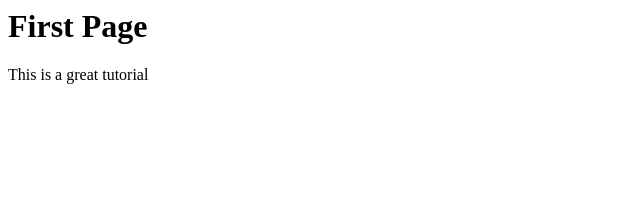
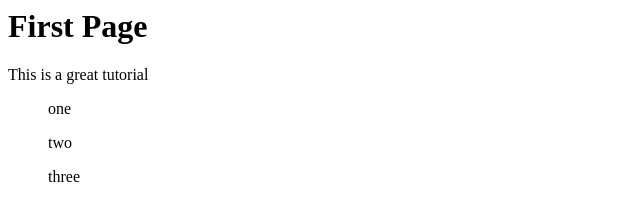
Before and after one commit to kierragc/git-course, a plain HTML site: page git-course/index.html in a window 1280 px wide. Shown: the full height of the page, 0-640 px from the left. Drawn offline with Linux system fonts and the light colour scheme.

Commit message:
added unordered list

```diff
--- a/git-course/index.html
+++ b/git-course/index.html
@@ -3,6 +3,9 @@
     <body>
       <h1>First Page</h1>
     <p>This is a great tutorial</p>
+    <ul>one</ul>
+    <ul>two</ul>
+    <ul>three</ul>
     </body>
   </head>
 </html>
```
